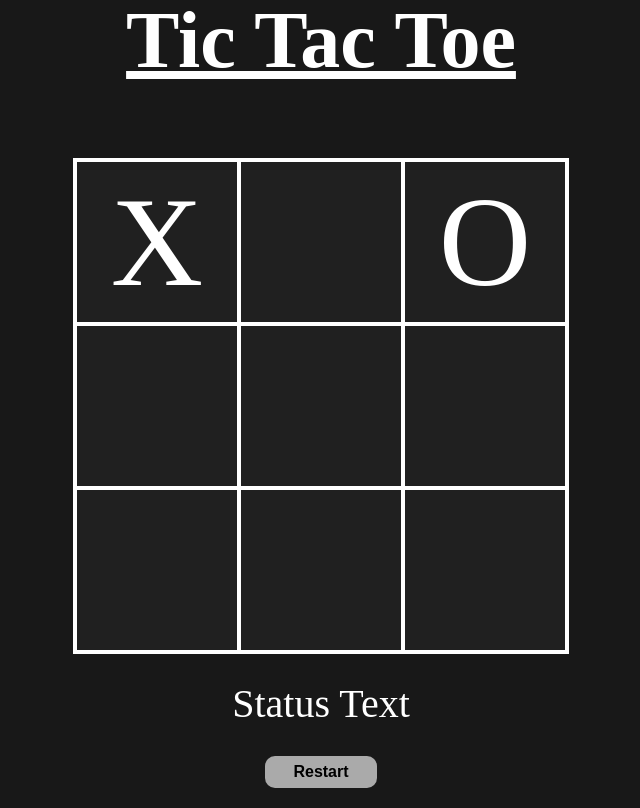
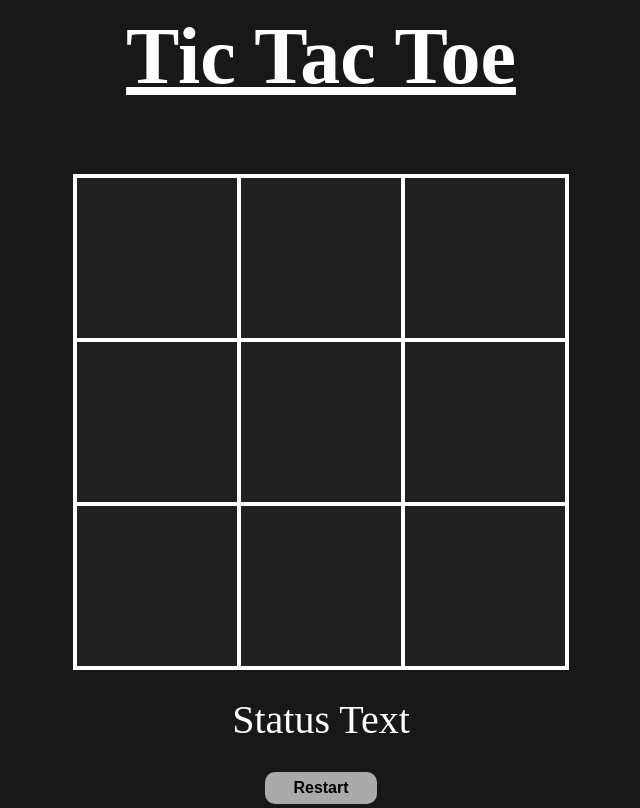
Before and after one commit to Lumi-sg/TicTacToe, a plain HTML site: page index.html in a window 1280 px wide. Shown: the whole page, without its empty margins (319-959 px from the left). Drawn offline with Linux system fonts and the light colour scheme.

Commit message:
ready for coding

```diff
--- a/index.html
+++ b/index.html
@@ -13,9 +13,9 @@
 		<div class="game-container">
 			<h1>Tic Tac Toe</h1>
 			<div class="cellContainer">
-				<div cellNumber="0" class="cell">X</div>
+				<div cellNumber="0" class="cell"></div>
 				<div cellNumber="1" class="cell"></div>
-				<div cellNumber="2" class="cell">O</div>
+				<div cellNumber="2" class="cell"></div>
 				<div cellNumber="3" class="cell"></div>
 				<div cellNumber="4" class="cell"></div>
 				<div cellNumber="5" class="cell"></div>
--- a/style.css
+++ b/style.css
@@ -56,6 +56,7 @@ h1 {
 	font-size: 5rem;
 	text-decoration: underline;
 	font-weight: bold;
+	margin-top: 1rem;
 }
 
 h3 {
```
